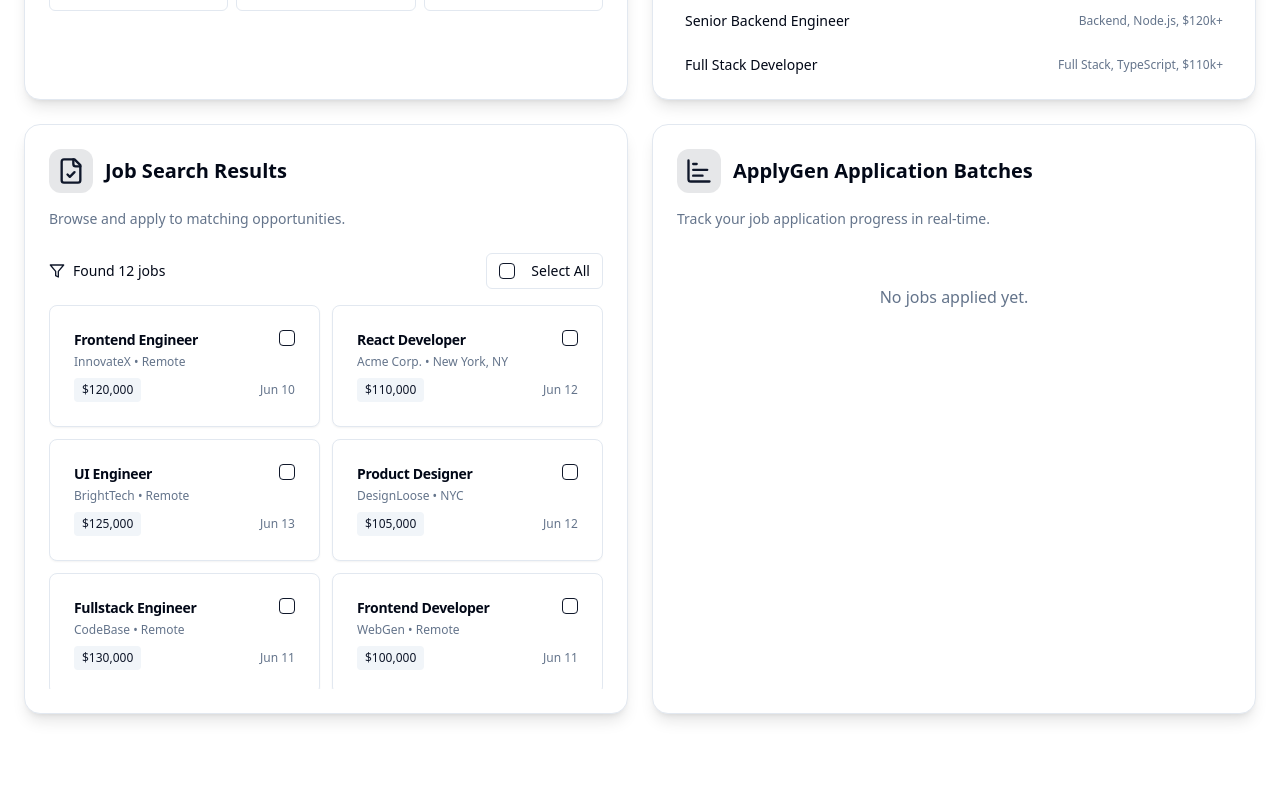
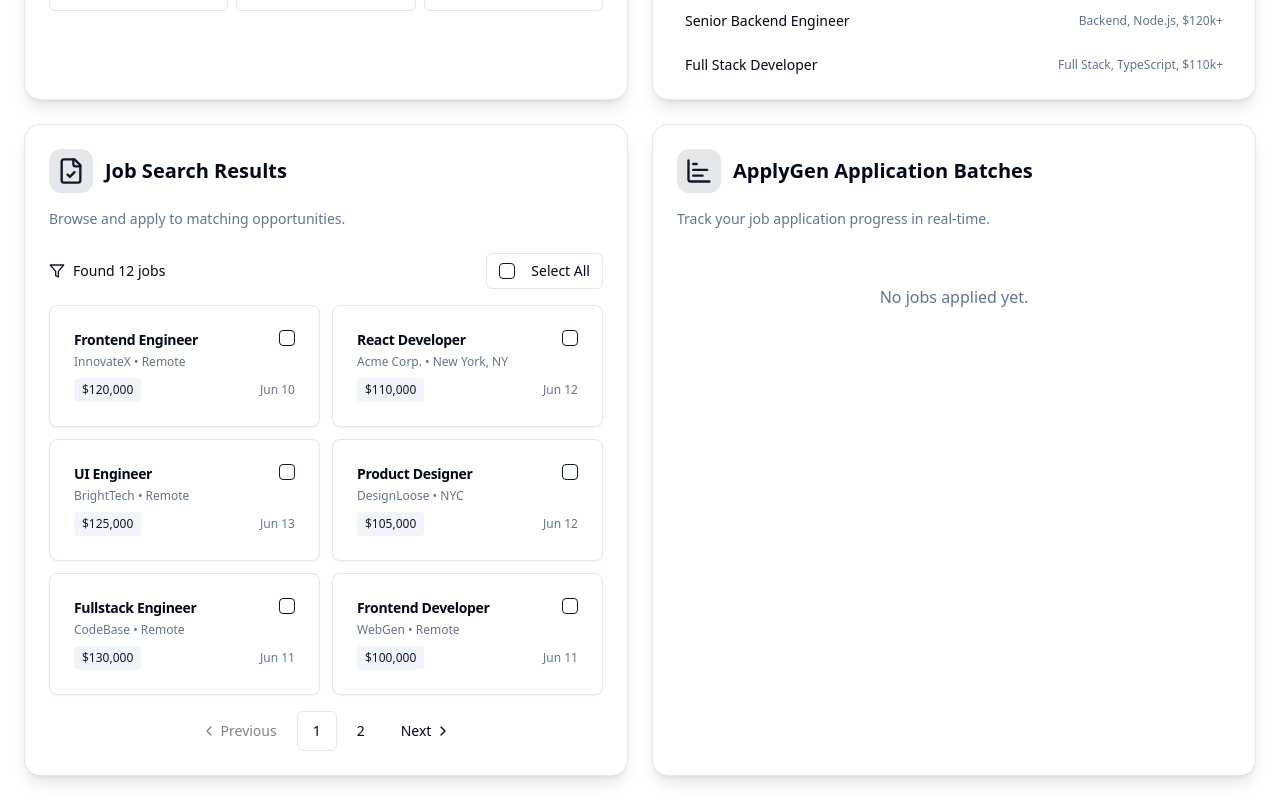
Before and after one commit to aplygen/aplygen-ui, a React (Vite) app: page / in a window 1280 px wide. Shown: the part 290-1090 px from the top of the page. Before the commit the page ends 1028 px from the top, so only its background shows below. Built offline with nearby package versions, Linux system fonts and the light colour scheme.

Commit message:
Fix: Implement pagination for job results and batches
Adds pagination to both job search results and application batches for improved usability.

```diff
--- a/src/components/BackgroundJobBox.tsx
+++ b/src/components/BackgroundJobBox.tsx
@@ -1,5 +1,14 @@
+
 import * as React from "react";
 import { Card, CardHeader, CardTitle, CardContent } from "@/components/ui/card";
+import {
+  Pagination,
+  PaginationContent,
+  PaginationItem,
+  PaginationLink,
+  PaginationNext,
+  PaginationPrevious
+} from "@/components/ui/pagination";
 
 export type BackgroundJob = {
   id: number;
@@ -12,10 +21,24 @@ interface BackgroundJobBoxProps {
   batchNumber?: number;
 }
 
+const JOBS_PER_PAGE = 6;
+
 export const BackgroundJobBox: React.FC<BackgroundJobBoxProps> = ({ jobs, batchNumber }) => {
+  const [currentPage, setCurrentPage] = React.useState(1);
+
   if (!jobs.length) return null;
+
+  const totalPages = Math.ceil(jobs.length / JOBS_PER_PAGE);
+  const startIndex = (currentPage - 1) * JOBS_PER_PAGE;
+  const endIndex = startIndex + JOBS_PER_PAGE;
+  const displayJobs = jobs.slice(startIndex, endIndex);
+
+  const handlePageChange = (page: number) => {
+    setCurrentPage(page);
+  };
+
   return (
-    <Card className="mt-6">
+    <Card>
       <CardHeader>
         <CardTitle className="text-base">
           ApplyGen Application Batches
@@ -25,12 +48,13 @@ export const BackgroundJobBox: React.FC<BackgroundJobBoxProps> = ({ jobs, batchN
         </CardTitle>
       </CardHeader>
       <CardContent>
-        <ul className="divide-y divide-muted-foreground/10">
-          {jobs.map((job) => (
-            <li key={job.id} className="py-2 flex justify-between items-center">
-              <span>{job.title}</span>
+        <div className="grid grid-cols-1 md:grid-cols-2 gap-3 mb-4">
+          {displayJobs.map((job) => (
+            <Card key={job.id} className="p-3">
+              <div className="flex justify-between items-center">
+                <span className="text-sm font-medium">{job.title}</span>
                 <span
-                className={`text-xs px-2 rounded ${
+                  className={`text-xs px-2 py-1 rounded ${
                     job.status === "running"
                       ? "bg-yellow-100 text-yellow-700"
                       : "bg-green-100 text-green-800"
@@ -38,9 +62,40 @@ export const BackgroundJobBox: React.FC<BackgroundJobBoxProps> = ({ jobs, batchN
                 >
                   {job.status === "running" ? "Running" : "Completed"}
                 </span>
-            </li>
+              </div>
+            </Card>
           ))}
-        </ul>
+        </div>
+
+        {totalPages > 1 && (
+          <Pagination>
+            <PaginationContent>
+              <PaginationItem>
+                <PaginationPrevious
+                  onClick={() => handlePageChange(Math.max(1, currentPage - 1))}
+                  className={currentPage === 1 ? "pointer-events-none opacity-50" : "cursor-pointer"}
+                />
+              </PaginationItem>
+              {Array.from({ length: totalPages }, (_, i) => i + 1).map((page) => (
+                <PaginationItem key={page}>
+                  <PaginationLink
+                    onClick={() => handlePageChange(page)}
+                    isActive={currentPage === page}
+                    className="cursor-pointer"
+                  >
+                    {page}
+                  </PaginationLink>
+                </PaginationItem>
+              ))}
+              <PaginationItem>
+                <PaginationNext
+                  onClick={() => handlePageChange(Math.min(totalPages, currentPage + 1))}
+                  className={currentPage === totalPages ? "pointer-events-none opacity-50" : "cursor-pointer"}
+                />
+              </PaginationItem>
+            </PaginationContent>
+          </Pagination>
+        )}
       </CardContent>
     </Card>
   );
--- a/src/components/JobList.tsx
+++ b/src/components/JobList.tsx
@@ -1,9 +1,17 @@
 
 import * as React from "react";
 import { Filter } from "lucide-react";
-import { Card, CardHeader, CardTitle, CardContent, CardFooter } from "@/components/ui/card";
+import { Card, CardHeader, CardTitle, CardContent } from "@/components/ui/card";
 import { Button } from "@/components/ui/button";
 import { Checkbox } from "@/components/ui/checkbox";
+import {
+  Pagination,
+  PaginationContent,
+  PaginationItem,
+  PaginationLink,
+  PaginationNext,
+  PaginationPrevious
+} from "@/components/ui/pagination";
 
 type Job = {
   id: number;
@@ -19,10 +27,16 @@ interface JobListProps {
   onApply: (selectedJobs: Job[]) => void;
 }
 
+const JOBS_PER_PAGE = 6;
+
 export const JobList: React.FC<JobListProps> = ({ jobs, onApply }) => {
   const [selectedIds, setSelectedIds] = React.useState<number[]>([]);
+  const [currentPage, setCurrentPage] = React.useState(1);
 
-  const displayJobs = jobs.slice(0, 6); // Show only first 6 jobs for card layout
+  const totalPages = Math.ceil(jobs.length / JOBS_PER_PAGE);
+  const startIndex = (currentPage - 1) * JOBS_PER_PAGE;
+  const endIndex = startIndex + JOBS_PER_PAGE;
+  const displayJobs = jobs.slice(startIndex, endIndex);
 
   const allSelected = displayJobs.length > 0 && displayJobs.every(job => selectedIds.includes(job.id));
   const toggleSelectAll = () => {
@@ -45,7 +59,11 @@ export const JobList: React.FC<JobListProps> = ({ jobs, onApply }) => {
   const handleApply = () => {
     const selectedJobs = jobs.filter((job) => selectedIds.includes(job.id));
     onApply(selectedJobs);
-    setSelectedIds([]); // Reset selection after applying
+    setSelectedIds([]);
+  };
+
+  const handlePageChange = (page: number) => {
+    setCurrentPage(page);
   };
 
   return (
@@ -71,7 +89,8 @@ export const JobList: React.FC<JobListProps> = ({ jobs, onApply }) => {
       {displayJobs.length === 0 ? (
         <div className="text-muted-foreground text-center py-8">No jobs found. Try a different filter!</div>
       ) : (
-        <div className="grid grid-cols-1 md:grid-cols-2 gap-3 max-h-96 overflow-y-auto">
+        <>
+          <div className="grid grid-cols-1 md:grid-cols-2 gap-3 mb-4">
             {displayJobs.map((job) => (
               <Card
                 key={job.id}
@@ -106,6 +125,37 @@ export const JobList: React.FC<JobListProps> = ({ jobs, onApply }) => {
               </Card>
             ))}
           </div>
+
+          {totalPages > 1 && (
+            <Pagination className="mt-4">
+              <PaginationContent>
+                <PaginationItem>
+                  <PaginationPrevious
+                    onClick={() => handlePageChange(Math.max(1, currentPage - 1))}
+                    className={currentPage === 1 ? "pointer-events-none opacity-50" : "cursor-pointer"}
+                  />
+                </PaginationItem>
+                {Array.from({ length: totalPages }, (_, i) => i + 1).map((page) => (
+                  <PaginationItem key={page}>
+                    <PaginationLink
+                      onClick={() => handlePageChange(page)}
+                      isActive={currentPage === page}
+                      className="cursor-pointer"
+                    >
+                      {page}
+                    </PaginationLink>
+                  </PaginationItem>
+                ))}
+                <PaginationItem>
+                  <PaginationNext
+                    onClick={() => handlePageChange(Math.min(totalPages, currentPage + 1))}
+                    className={currentPage === totalPages ? "pointer-events-none opacity-50" : "cursor-pointer"}
+                  />
+                </PaginationItem>
+              </PaginationContent>
+            </Pagination>
+          )}
+        </>
       )}
 
       {selectedIds.length > 0 && (
--- a/src/pages/Index.tsx
+++ b/src/pages/Index.tsx
@@ -145,16 +145,16 @@ const Index = () => {
   const [location, setLocation] = React.useState("");
   const [salary, setSalary] = React.useState("");
   const [jobType, setJobType] = React.useState("");
-  // This state is an array of batches. Each batch is an array of BackgroundJob.
   const [jobBatches, setJobBatches] = React.useState<BackgroundJob[][]>([]);
 
-  // Simulate filtered jobs, for demo just static list
   const jobResults = React.useMemo(() => staticJobResults, []);
 
-  // For demo: simulate background "apply" jobs that resolve after 3 seconds
+  const allBatchJobs = React.useMemo(() => {
+    return jobBatches.flat();
+  }, [jobBatches]);
+
   const handleApply = (selectedJobs: typeof staticJobResults) => {
     if (selectedJobs.length === 0) return;
-    // Each batch is max 10 jobs per user apply.
     const newBatch: BackgroundJob[] = selectedJobs.map((job) => ({
       id: job.id,
       title: job.title,
@@ -163,11 +163,9 @@ const Index = () => {
 
     setJobBatches((prev) => [...prev, newBatch]);
 
-    // Simulate job finish
     newBatch.forEach((job, i) => {
       setTimeout(() => {
         setJobBatches((prev) => {
-          // Find last batch and update the relevant job
           const batches = [...prev];
           const lastBatchIdx = batches.length - 1;
           if (lastBatchIdx < 0) return batches;
@@ -287,20 +285,12 @@ const Index = () => {
             className="w-full"
           >
             <div className="mt-3">
-              {jobBatches.length === 0 ? (
+              {allBatchJobs.length === 0 ? (
                 <div className="text-muted-foreground text-center py-8">
                   No jobs applied yet.
                 </div>
               ) : (
-                <div className="space-y-4">
-                  {jobBatches.map((batch, i) => (
-                    <BackgroundJobBox
-                      jobs={batch}
-                      batchNumber={i}
-                      key={i}
-                    />
-                  ))}
-                </div>
+                <BackgroundJobBox jobs={allBatchJobs} />
               )}
             </div>
           </BentoCard>
```
Lines whose indentation alone changed are shown as unchanged.
